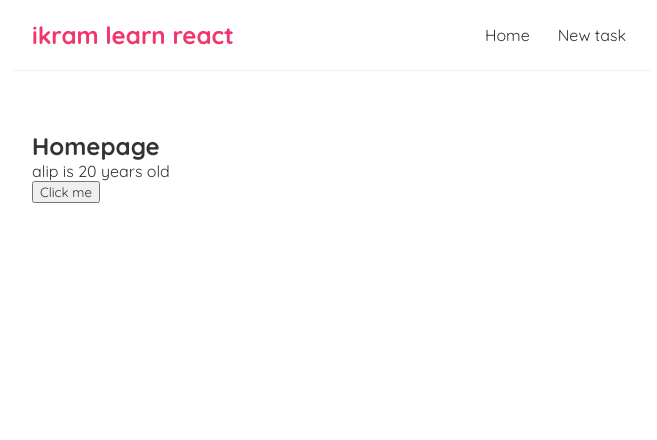
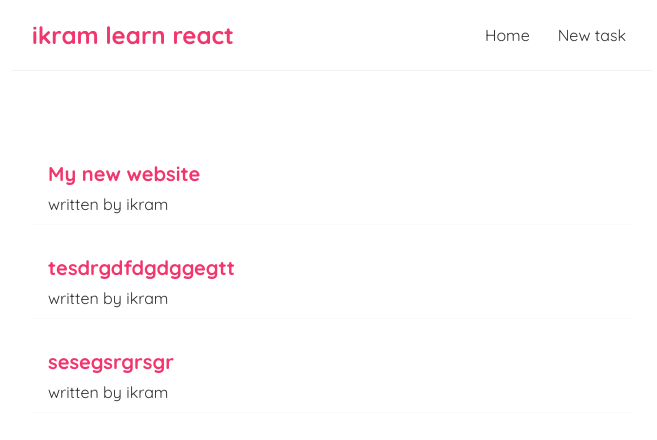
Before and after one commit to ikramnizam/ikram-react, a React (Create React App) app: page / in a window 1280 px wide. Shown: the top 440 px of the page, without its empty margins (308-965 px from the left). Built offline with nearby package versions, Linux system fonts and the light colour scheme.

Commit message:
tutorial 10

```diff
--- a/src/Home.js
+++ b/src/Home.js
@@ -1,31 +1,20 @@
 import{useState} from 'react';
 
 const Home = () => {
-    // let name = 'mario';
-    const [name, setName] = useState('alip');
-     const[age, setAge] = useState(20);
-
-
-    const handleClick1 = () => {
-        setName ('Luigi');
-        setAge(30)
-    }
-
-    // const handleClick2 = (name) => {
-    //     console.log('jfnvkjdfnvkjdfnvjefnv' + name);
-    // }
-
-    // const [blogs, setBlogs] = useState([
-    //     {title: 'My new website', body:'lorem ipsum', author:'ikram', id:1},
-    //     {title: 'testt', body:'lorem ipsum', author:'ikram', id:2},
-    //     {title: 'sesegsrgrsgr', body:'lorem ipsum', author:'ikram', id:3}])
-
+    const [blogs, setBlogs] = useState([
+        {title: 'My new website', body:'lorem ipsum', author:'ikram', id:1},
+        {title: 'tesdrgdfdgdggegtt', body:'lorem ipsum', author:'ikram', id:2},
+        {title: 'sesegsrgrsgr', body:'lorem ipsum', author:'ikram', id:3}
+    ]);
 
     return (
         <div className="home">
-            <h2>Homepage</h2>
-            <p>{name} is {age} years old</p>
-            <button onClick={handleClick1}>Click me</button>
+            {blogs.map((blog) => (
+                <div className="blog-preview" key={blog.id}>
+                    <h2>{blog.title}</h2>
+                    <p>written by {blog.author}</p>
+                </div>
+            ))}
         </div>
      );
 }
```
